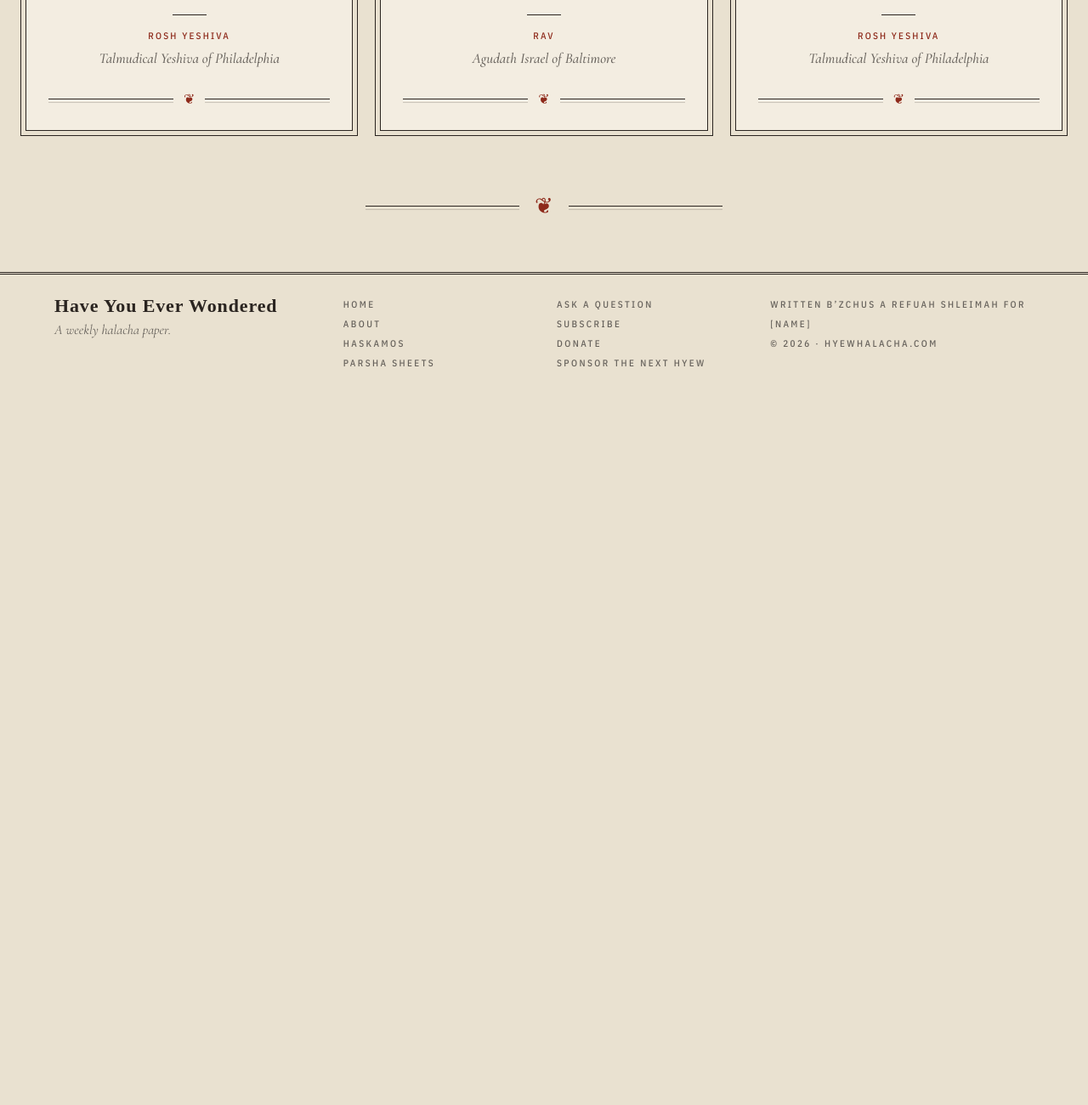
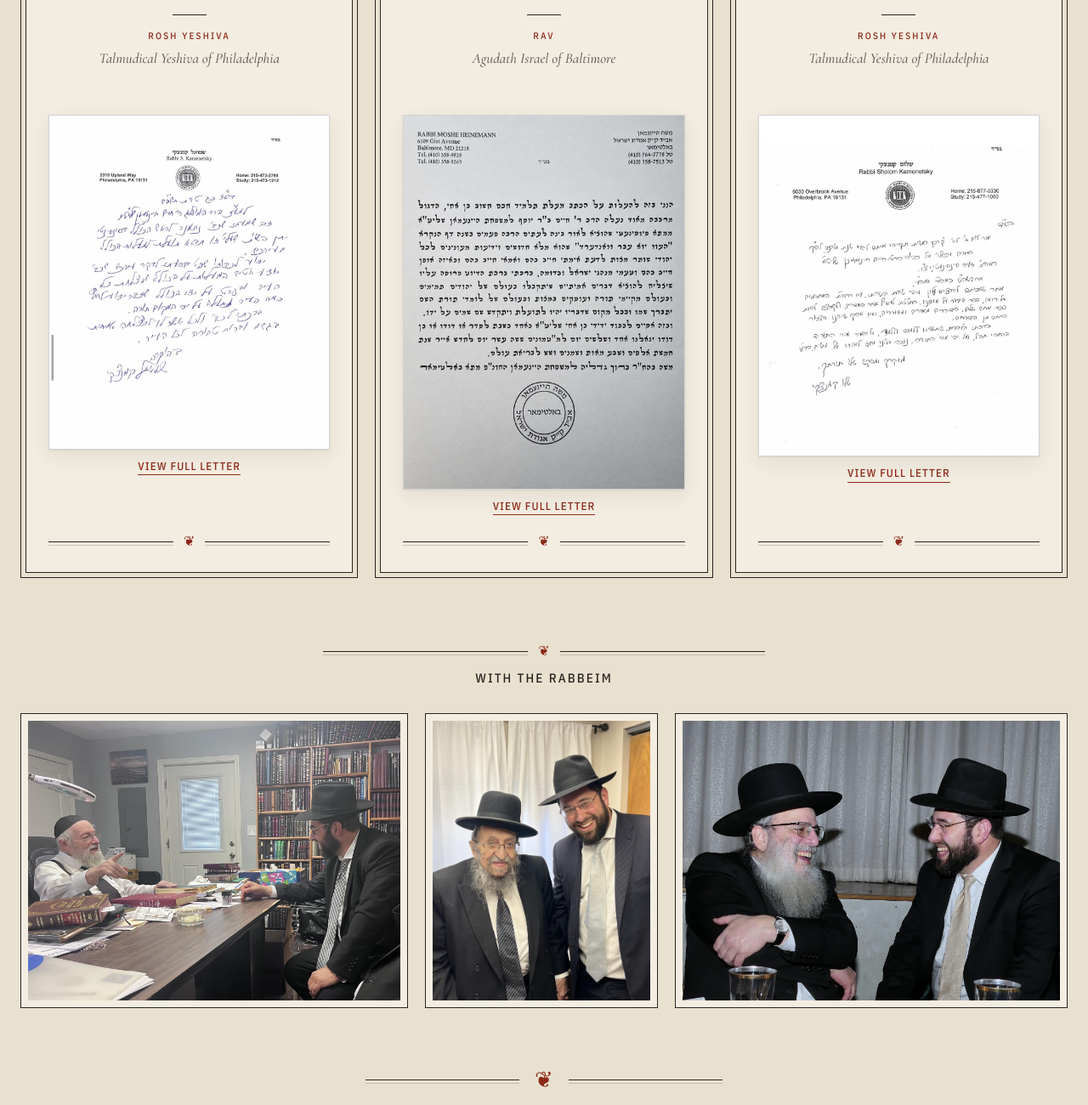
Before and after one commit to genoism/hyew-proto-7k3q, a plain HTML site: page haskamos.html in a window 1280 px wide. Shown: the part 1200-2500 px from the top of the page at 85% size. Before the commit the page ends 1789 px from the top, so only its background shows below. Drawn offline with nearby package versions, Linux system fonts and the light colour scheme; a web font is replaced by a local one.

Commit message:
Haskamos: add uncropped letters and photo gallery

```diff
--- a/css/styles.css
+++ b/css/styles.css
@@ -1292,3 +1292,20 @@ dfn.gl:focus-visible { outline: 2px solid var(--red); outline-offset: 2px; }
   a { color: inherit; }
 }
 @media (max-width: 640px) { .book-jump > span { display: none; } .book-jump { flex-direction: column; align-items: center; } .paper.full .mast .t { font-size: 28px; } }
+
+/* Haskama letters (uncropped) + photo gallery */
+.hk-letter { display: block; width: 100%; margin: 26px 0 22px; text-decoration: none; color: var(--red); }
+.hk-letter img { display: block; width: 100%; height: auto; background: #fff; border: 1px solid var(--rule); box-shadow: 0 1px 2px #2A242014, 0 8px 24px #2A242014; transition: transform .2s ease, box-shadow .2s ease; }
+.hk-letter:hover img, .hk-letter:focus-visible img { transform: translateY(-2px); box-shadow: 0 2px 4px #2A24201f, 0 14px 32px #2A24201f; }
+.hk-open { display: inline-block; margin-top: 12px; font-size: 13px; letter-spacing: .08em; border-bottom: 1px solid currentColor; padding-bottom: 2px; }
+.hk-photos { margin-top: 80px; }
+.hk-photos-head { max-width: 520px; margin: 0 auto 32px; text-align: center; }
+.hk-photos-head h2 { margin: 14px 0 0; font: 500 15px "IBM Plex Sans Condensed", sans-serif; letter-spacing: .14em; color: var(--ink); }
+.hk-photo-row { display: grid; grid-template-columns: 1.33fr .8fr 1.35fr; gap: 20px; align-items: stretch; }
+.hk-photo-row a { display: block; background: var(--sheet); border: 1px solid var(--ink); padding: 8px; }
+.hk-photo-row img { display: block; width: 100%; height: 100%; max-height: 340px; object-fit: cover; object-position: center 30%; }
+@media (max-width: 860px) {
+  .hk-photo-row { grid-template-columns: 1fr; }
+  .hk-photo-row img { max-height: none; height: auto; object-fit: contain; }
+  .hk-photos { margin-top: 56px; }
+}
--- a/haskamos.html
+++ b/haskamos.html
@@ -40,6 +40,10 @@
           <div class="hk-rule" aria-hidden="true"></div>
           <p class="hk-role sc">Rosh Yeshiva</p>
           <p class="hk-place">Talmudical Yeshiva of Philadelphia</p>
+          <a class="hk-letter" href="img/haskamos/letter-rav-shmuel-kamenetzky.jpg" target="_blank" rel="noopener" aria-label="Open the full haskama letter from Rav Shmuel Kamenetzky">
+            <img src="img/haskamos/letter-rav-shmuel-kamenetzky.jpg" alt="Haskama letter from Rav Shmuel Kamenetzky, full page" loading="lazy" decoding="async">
+            <span class="hk-open sc">View full letter</span>
+          </a>
           <div class="hk-orn bot" aria-hidden="true"><span></span><i>❦</i><span></span></div>
         </article>
 
@@ -50,6 +54,10 @@
           <div class="hk-rule" aria-hidden="true"></div>
           <p class="hk-role sc">Rav</p>
           <p class="hk-place">Agudath Israel of Baltimore</p>
+          <a class="hk-letter" href="img/haskamos/letter-rav-moshe-heinemann.jpg" target="_blank" rel="noopener" aria-label="Open the full haskama letter from Rav Moshe Heinemann">
+            <img src="img/haskamos/letter-rav-moshe-heinemann.jpg" alt="Haskama letter from Rav Moshe Heinemann, full page" loading="lazy" decoding="async">
+            <span class="hk-open sc">View full letter</span>
+          </a>
           <div class="hk-orn bot" aria-hidden="true"><span></span><i>❦</i><span></span></div>
         </article>
 
@@ -60,9 +68,26 @@
           <div class="hk-rule" aria-hidden="true"></div>
           <p class="hk-role sc">Rosh Yeshiva</p>
           <p class="hk-place">Talmudical Yeshiva of Philadelphia</p>
+          <a class="hk-letter" href="img/haskamos/letter-rav-sholom-kamenetzky.jpg" target="_blank" rel="noopener" aria-label="Open the full haskama letter from Rav Sholom Kamenetzky">
+            <img src="img/haskamos/letter-rav-sholom-kamenetzky.jpg" alt="Haskama letter from Rav Sholom Kamenetzky, full page" loading="lazy" decoding="async">
+            <span class="hk-open sc">View full letter</span>
+          </a>
           <div class="hk-orn bot" aria-hidden="true"><span></span><i>❦</i><span></span></div>
         </article>
       </div>
+
+
+      <section class="hk-photos" aria-label="Photos">
+        <div class="hk-photos-head">
+          <div class="hk-orn" aria-hidden="true"><span></span><i>❦</i><span></span></div>
+          <h2 class="sc">With the Rabbeim</h2>
+        </div>
+        <div class="hk-photo-row">
+          <a href="img/haskamos/photo-1.jpg" target="_blank" rel="noopener"><img src="img/haskamos/photo-1.jpg" alt="The author with one of his rabbeim" loading="lazy" decoding="async"></a>
+          <a href="img/haskamos/photo-2.jpg" target="_blank" rel="noopener"><img src="img/haskamos/photo-2.jpg" alt="The author with one of his rabbeim" loading="lazy" decoding="async"></a>
+          <a href="img/haskamos/photo-3.jpg" target="_blank" rel="noopener"><img src="img/haskamos/photo-3.jpg" alt="The author with one of his rabbeim" loading="lazy" decoding="async"></a>
+        </div>
+      </section>
 
       <div class="orn end" aria-hidden="true"><span></span><i>❦</i><span></span></div>
     </div>
```
Also changed, not shown: img/haskamos/letter-rav-moshe-heinemann.jpg (added), img/haskamos/letter-rav-shmuel-kamenetzky.jpg (added), img/haskamos/letter-rav-sholom-kamenetzky.jpg (added), img/haskamos/photo-1.jpg (added), img/haskamos/photo-2.jpg (added), img/haskamos/photo-3.jpg (added).
